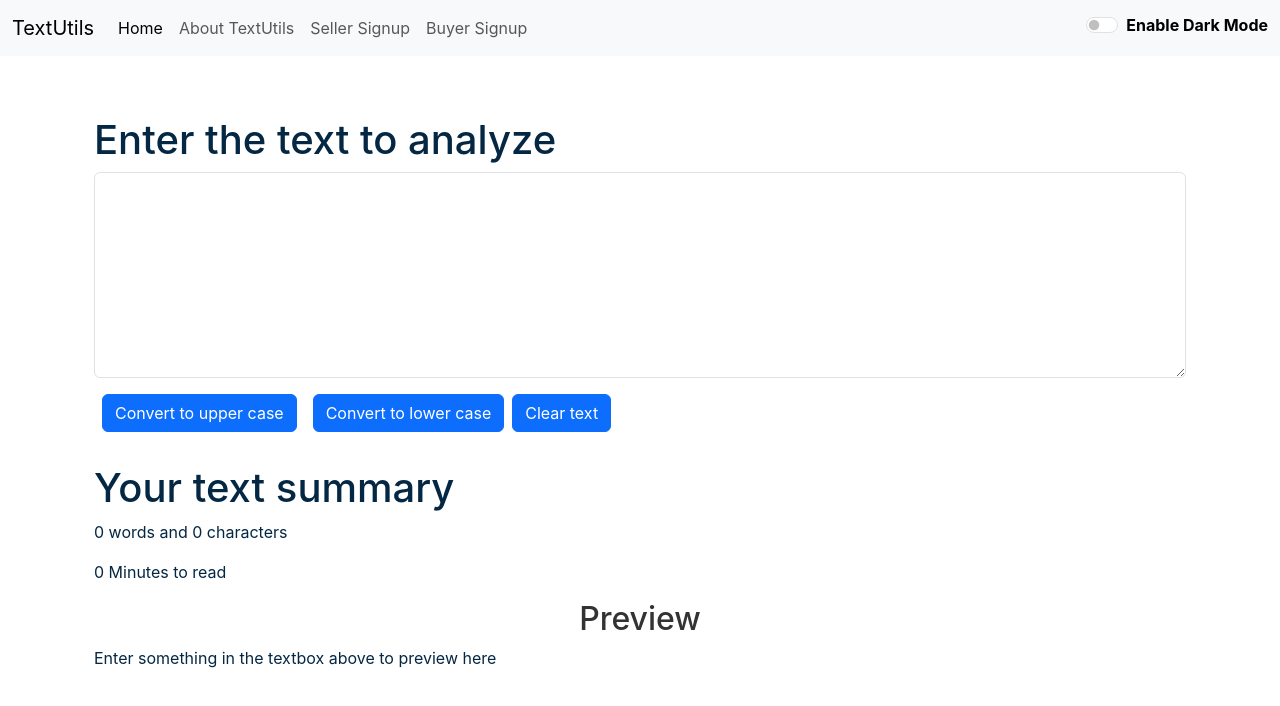
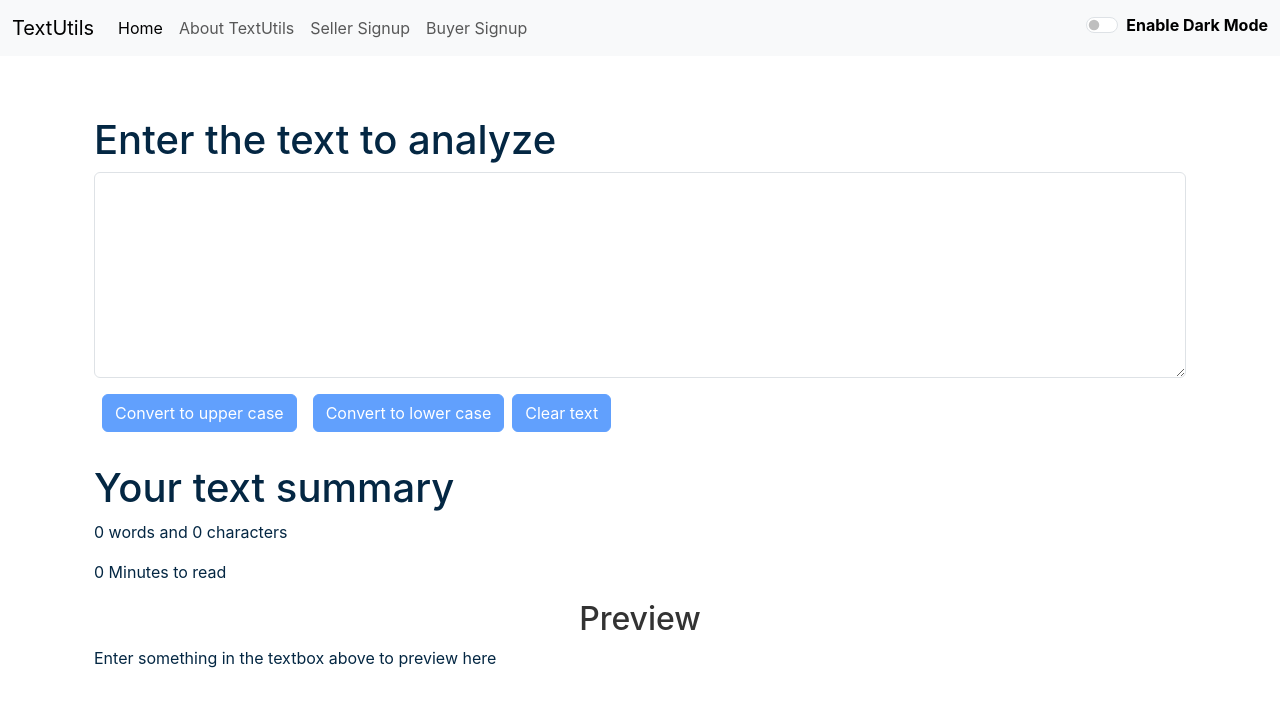
Before and after one commit to skndrali22/Text-operations, a React (Create React App) app: page / in a window 1280 px wide. Shown: the top 706 px of the page. Built offline with nearby package versions, Linux system fonts and the light colour scheme.

Commit message:
disable button update

```diff
--- a/src/components/state_events.js
+++ b/src/components/state_events.js
@@ -42,9 +42,9 @@ export default function TextForm(props) {
           rows="8"
           style={{backgroundColor:props.mode==='dark'?'gray':'white' ,color:props.mode==='dark'?'white':'#042743'}}
         ></textarea>
-        <button className="btn btn-primary my-3 mx-2" onClick={handleUpClick}>Convert to upper case</button>
-        <button className="btn btn-primary mx-2 " onClick={handleDnClick}>Convert to lower case</button>
-        <button className="btn btn-primary " onClick={clearText}>Clear text</button>
+        <button  disabled = {text.length === 0} className="btn btn-primary my-3 mx-2" onClick={handleUpClick}>Convert to upper case</button>
+        <button disabled = {text.length === 0} className="btn btn-primary mx-2 " onClick={handleDnClick}>Convert to lower case</button>
+        <button disabled = {text.length === 0} className="btn btn-primary " onClick={clearText}>Clear text</button>
       </div>
     </div>
 
```
